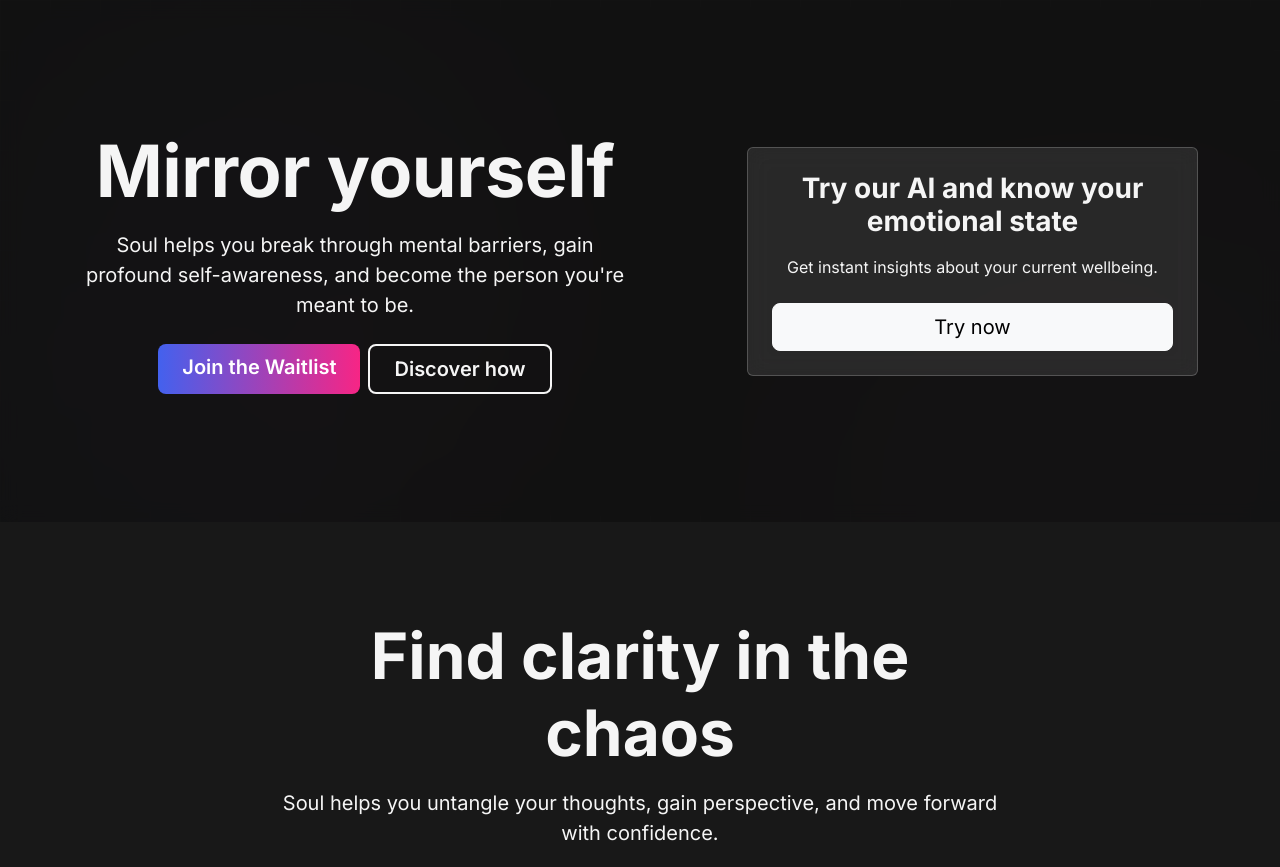
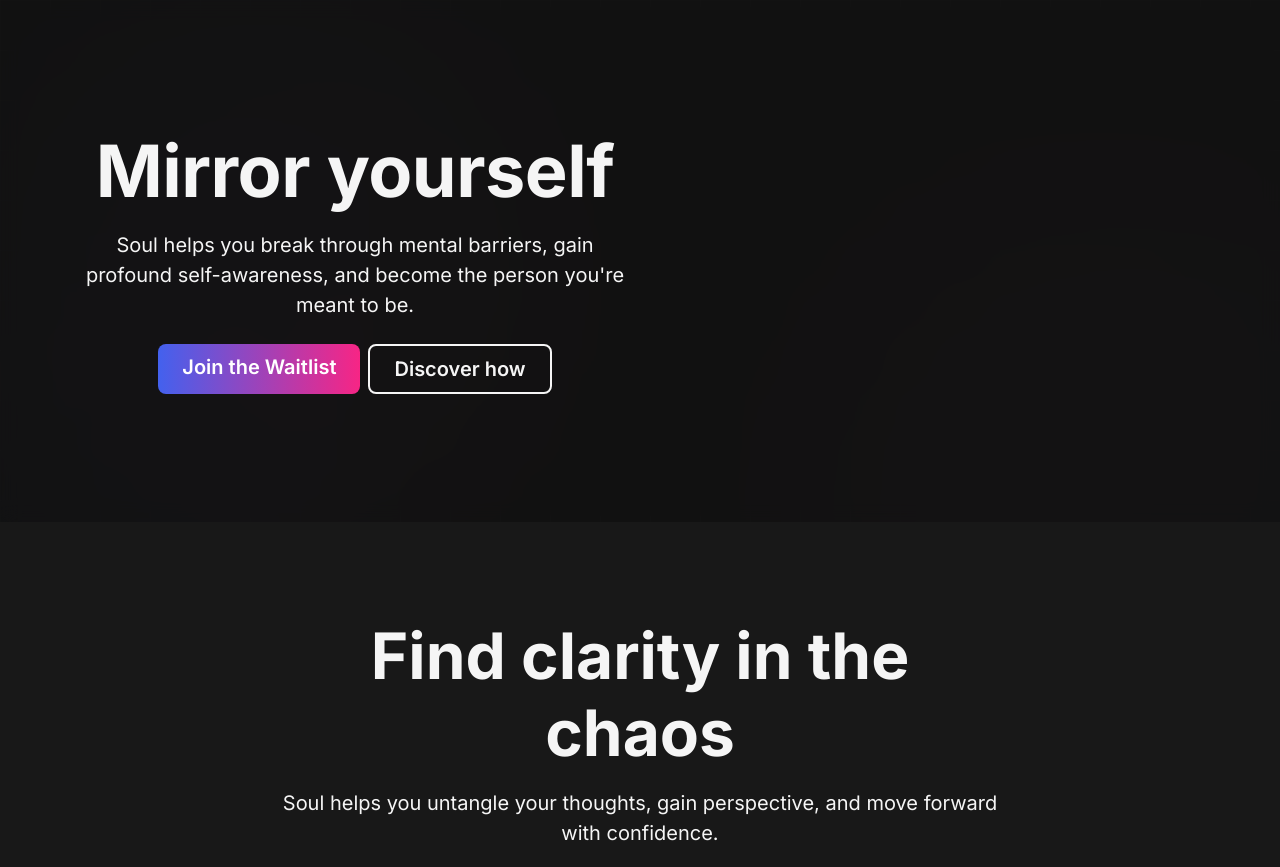
Before and after one commit to Yash-0620/brihasia, a plain HTML site: page index.html in a window 1280 px wide. Shown: the top 867 px of the page. Drawn offline with nearby package versions, Linux system fonts and the light colour scheme; a script that the page names is missing.

Commit message:
Update index.html

```diff
--- a/index.html
+++ b/index.html
@@ -106,15 +106,6 @@
                     <div class="d-grid gap-2 d-sm-flex justify-content-sm-center">
                         <a href="#" class="btn btn-primary btn-lg px-4 gap-3" data-bs-toggle="modal" data-bs-target="#waitlistModal">Join the Waitlist</a>
                         <a href="#how-it-works" class="btn btn-outline-light btn-lg px-4">Discover how</a>
-                    </div>
-                </div>
-
-                <!-- Right column (new feature) -->
-                <div class="col-lg-5 col-md-8 mt-5 mt-lg-0">
-                    <div class="ai-preview-card p-4 rounded">
-                        <h3 class="fw-bold mb-3">Try our AI and know your emotional state</h3>
-                        <p class="mb-4">Get instant insights about your current wellbeing.</p>
-                        <a href="emotional-assessment.html" class="btn btn-light btn-lg w-100">Try now</a>
                     </div>
                 </div>
             </div>
```
